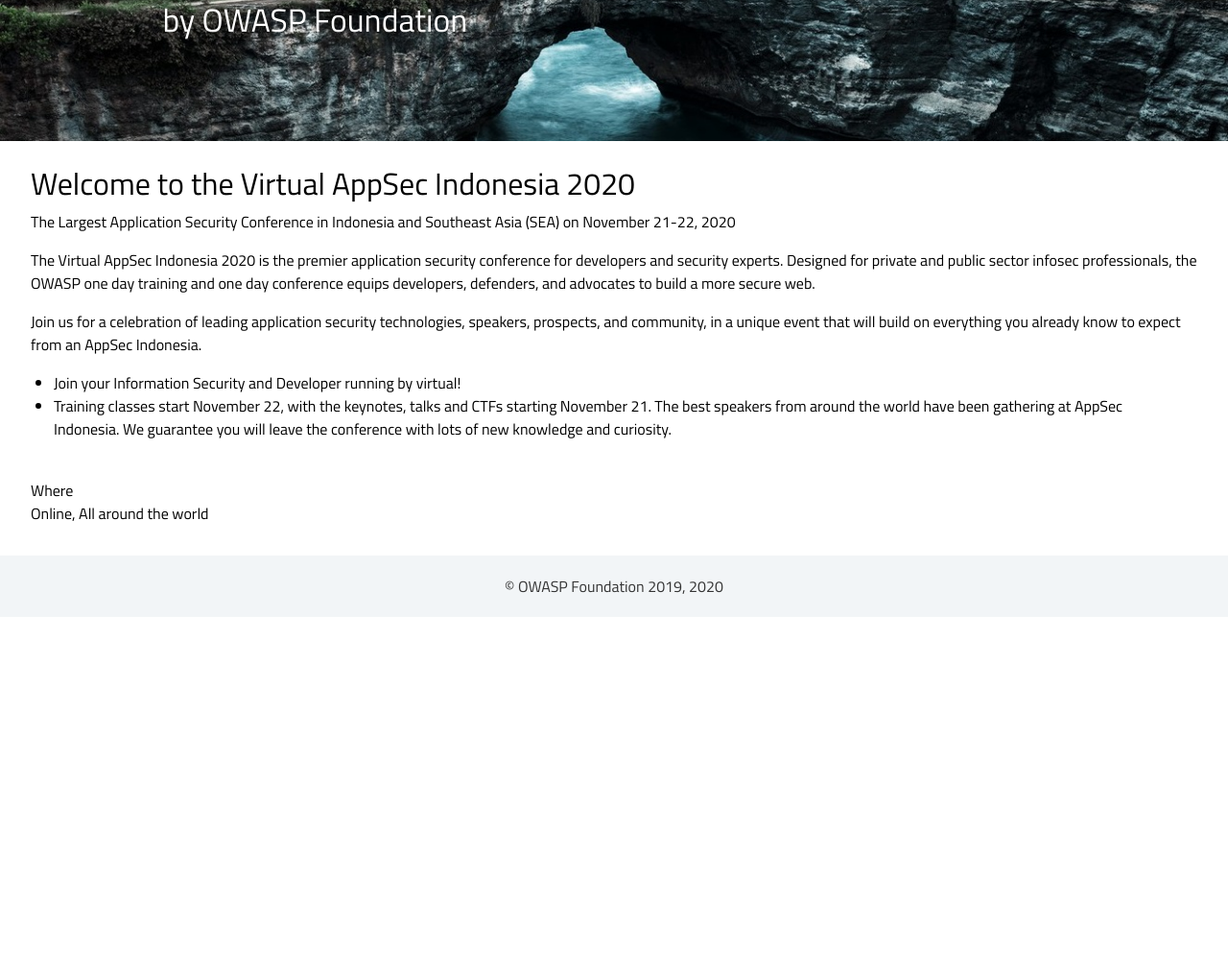
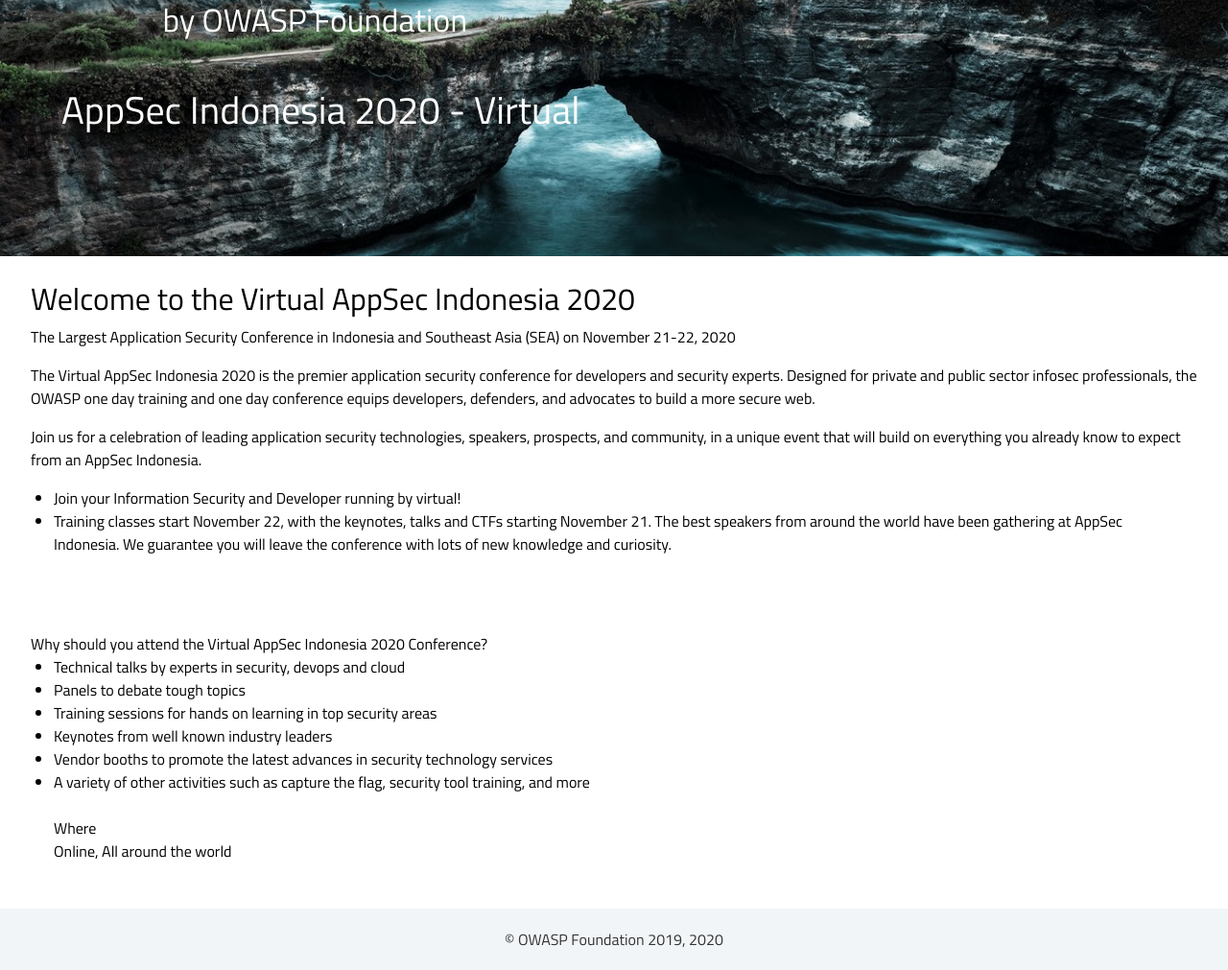
Before and after one commit to globalsea/globalsea.github.io, a Jekyll site: the page built from index.html, in a window 1280 px wide, cut to the strip 267-1278 px from the top of the page. Shown: the whole strip at 96% size. Built offline with Jekyll 4.4.1, drawn with Linux system fonts in a browser that asks for light colours; some web fonts are replaced; before the commit the page ends 910 px from its top, so only the background shows below that.

Commit message:
Update index.html

```diff
--- a/index.html
+++ b/index.html
@@ -21,6 +21,16 @@
 
 </ul>
 </div>
+</section>
+<section class="front">
+<h3>Why should you attend the Virtual AppSec Indonesia 2020 Conference?</h3>
+<ul class="centerlist">
+	<li>Technical talks by experts in security, devops and cloud
+<li>Panels to debate tough topics</li>
+<li>Training sessions for hands on learning in top security areas</li>
+<li>Keynotes from well known  industry leaders</li>
+<li>Vendor booths to promote the latest advances in security technology services</li>
+<li>A variety of other activities such as capture the flag, security tool training, and more</li>
 </div>
 	<!--<p><button onclick="window.location.href='register/';">Register Here</button></p>-->
 	<!--
```
Also changed, not shown: other parts of index.html (+1 -1 lines).
